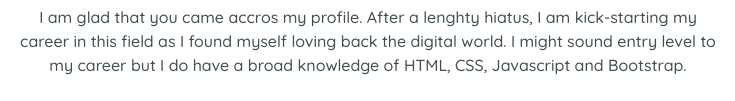
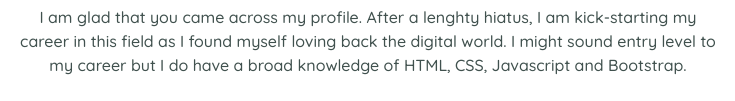
Before and after one commit to kristinasoriano/cv, a plain HTML site: page index.html in a window 1280 px wide. Shown: the part 851-952 px from the top of the page, 272-1007 px from the left. Drawn offline with nearby package versions, Linux system fonts and the light colour scheme.

Commit message:
Corrected a word

```diff
--- a/index.html
+++ b/index.html
@@ -87,7 +87,7 @@
 
   <!-- About Me -->
 <h2 class="section-heading1" id="about-me">Hi there!</h1>
-<p class="introduction">I am glad that you came accros my profile. After a lenghty hiatus, I am kick-starting my career in this field as I found myself loving back the digital world. I might sound entry level to my career but I do have a broad knowledge of HTML, CSS, Javascript and Bootstrap.</p>
+<p class="introduction">I am glad that you came across my profile. After a lenghty hiatus, I am kick-starting my career in this field as I found myself loving back the digital world. I might sound entry level to my career but I do have a broad knowledge of HTML, CSS, Javascript and Bootstrap.</p>
 
   <section class="white-section">
     <div class="container-fluid">
```
